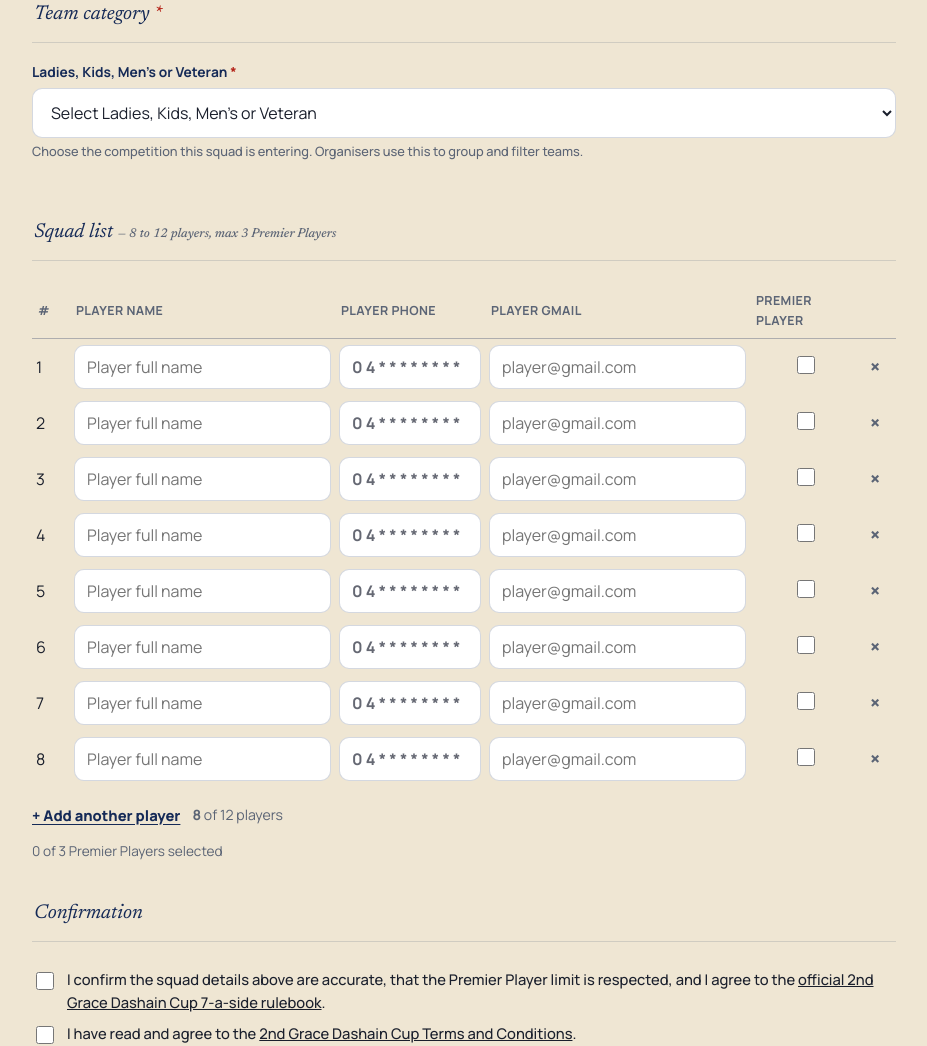
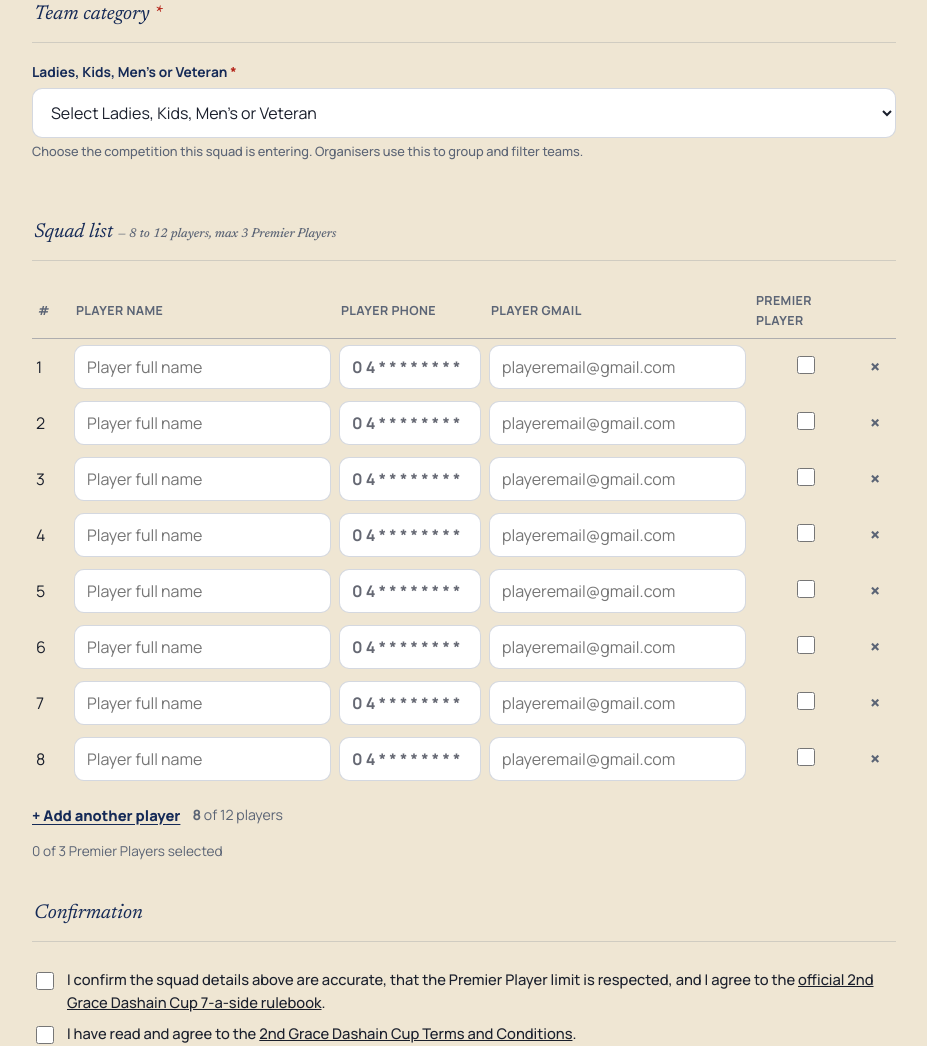
Before and after one commit to BhuprajTmg/Team-Registration-Top-End-Dashain-Cup, a Django app: page / in a window 1280 px wide. Shown: the part 2338-3384 px from the top of the page, without its empty margins (176-1103 px from the left). Run offline with Django 5.2, Linux system fonts and the light colour scheme; data that the repository does not hold is empty.

Commit message:
Use playeremail@gmail.com as the player email placeholder
Co-authored-by: Bhupraj Tamang <BhuprajTmg@users.noreply.github.com>

```diff
--- a/registration/static/registration/js/script.js
+++ b/registration/static/registration/js/script.js
@@ -301,7 +301,7 @@
       '<td class="player-phone-cell" data-label="Player phone"><input type="tel" class="player-phone-input phone-demo-input" inputmode="numeric" maxlength="16" placeholder="04********" autocomplete="off" required value="' +
       (prefill.phone ? escapeHtml(prefill.phone) : "") +
       '"></td>' +
-      '<td data-label="Player Gmail"><input type="text" class="player-gmail-input" placeholder="player@gmail.com" autocomplete="off" value="' +
+      '<td data-label="Player Gmail"><input type="text" class="player-gmail-input" placeholder="playeremail@gmail.com" autocomplete="off" value="' +
       (prefill.gmail ? escapeHtml(prefill.gmail) : "") +
       '"></td>' +
       '<td class="mpl-cell" data-label="Premier Player"><input type="checkbox" class="mpl-input" value="Yes"' +
--- a/registration/templates/registration/index.html
+++ b/registration/templates/registration/index.html
@@ -10,7 +10,7 @@
 <link rel="preconnect" href="https://fonts.googleapis.com" />
 <link rel="preconnect" href="https://fonts.gstatic.com" crossorigin />
 <link href="https://fonts.googleapis.com/css2?family=Oswald:wght@500;600;700&family=Newsreader:ital,wght@0,400;0,500;0,600;1,400;1,500&family=Manrope:wght@400;500;600;700;800&display=swap" rel="stylesheet" />
-<link rel="stylesheet" href="{% static 'registration/css/style.css' %}?v=teamgmail1" />
+<link rel="stylesheet" href="{% static 'registration/css/style.css' %}?v=playeremail1" />
 </head>
 <body>
 <a class="skip" href="#register">Skip to registration form</a>
@@ -601,6 +601,6 @@
   </section> -->
 </template>
 
-<script src="{% static 'registration/js/script.js' %}?v=teamgmail1"></script>
+<script src="{% static 'registration/js/script.js' %}?v=playeremail1"></script>
 </body>
 </html>
--- a/registration/tests.py
+++ b/registration/tests.py
@@ -78,6 +78,9 @@ class RegistrationEndpointTests(TestCase):
         self.assertNotContains(response, "Latest entry")
         self.assertNotContains(response, "must end with @gmail.com")
         self.assertNotContains(response, "player@email.com (optional)")
+        js = Path(settings.BASE_DIR, "registration/static/registration/js/script.js").read_text()
+        self.assertIn('placeholder="playeremail@gmail.com"', js)
+        self.assertNotIn("player@email.com (optional)", js)
         self.assertContains(response, "Payment details")
         self.assertContains(response, "015901")
         self.assertContains(response, "812044156")
```
